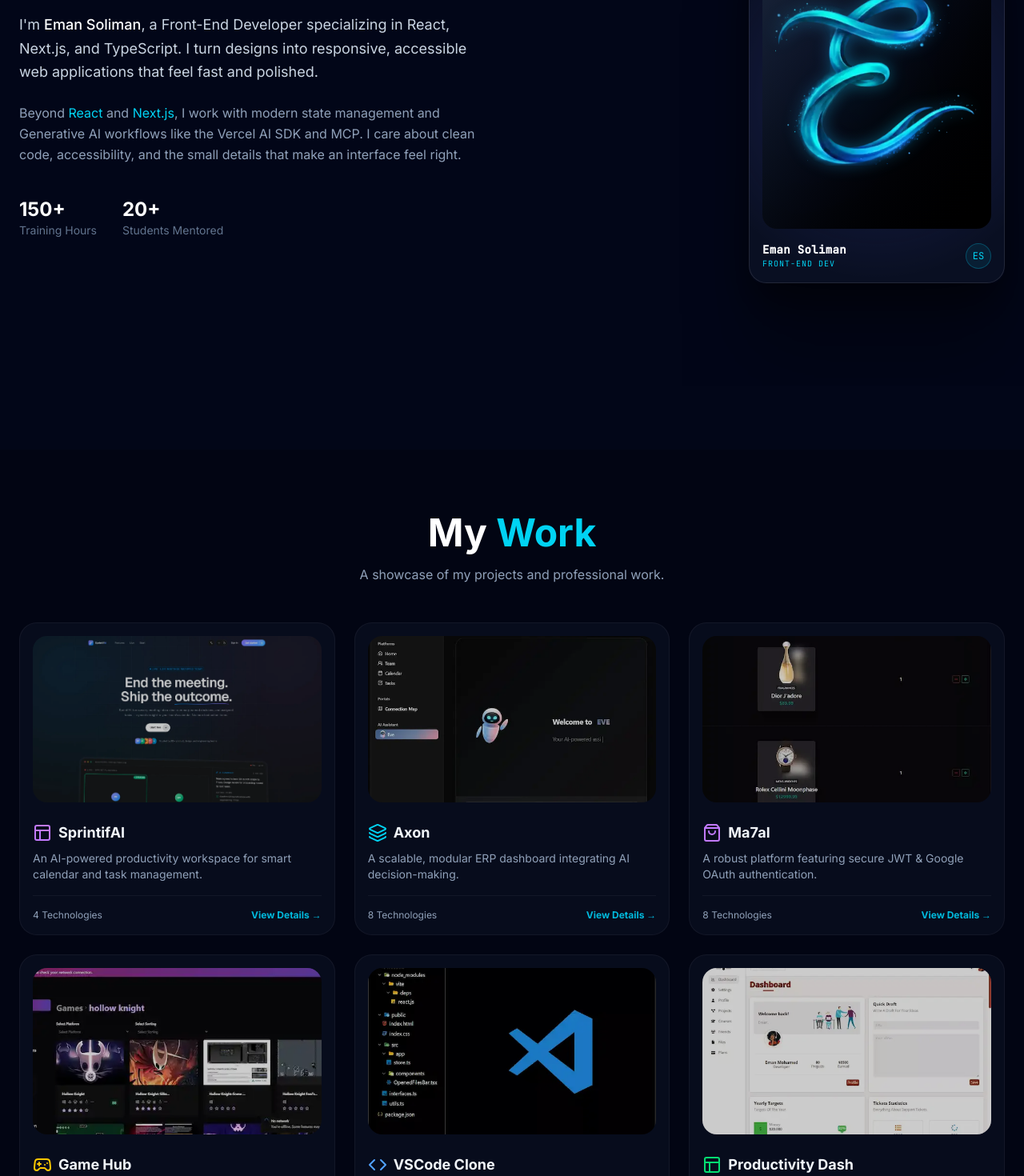
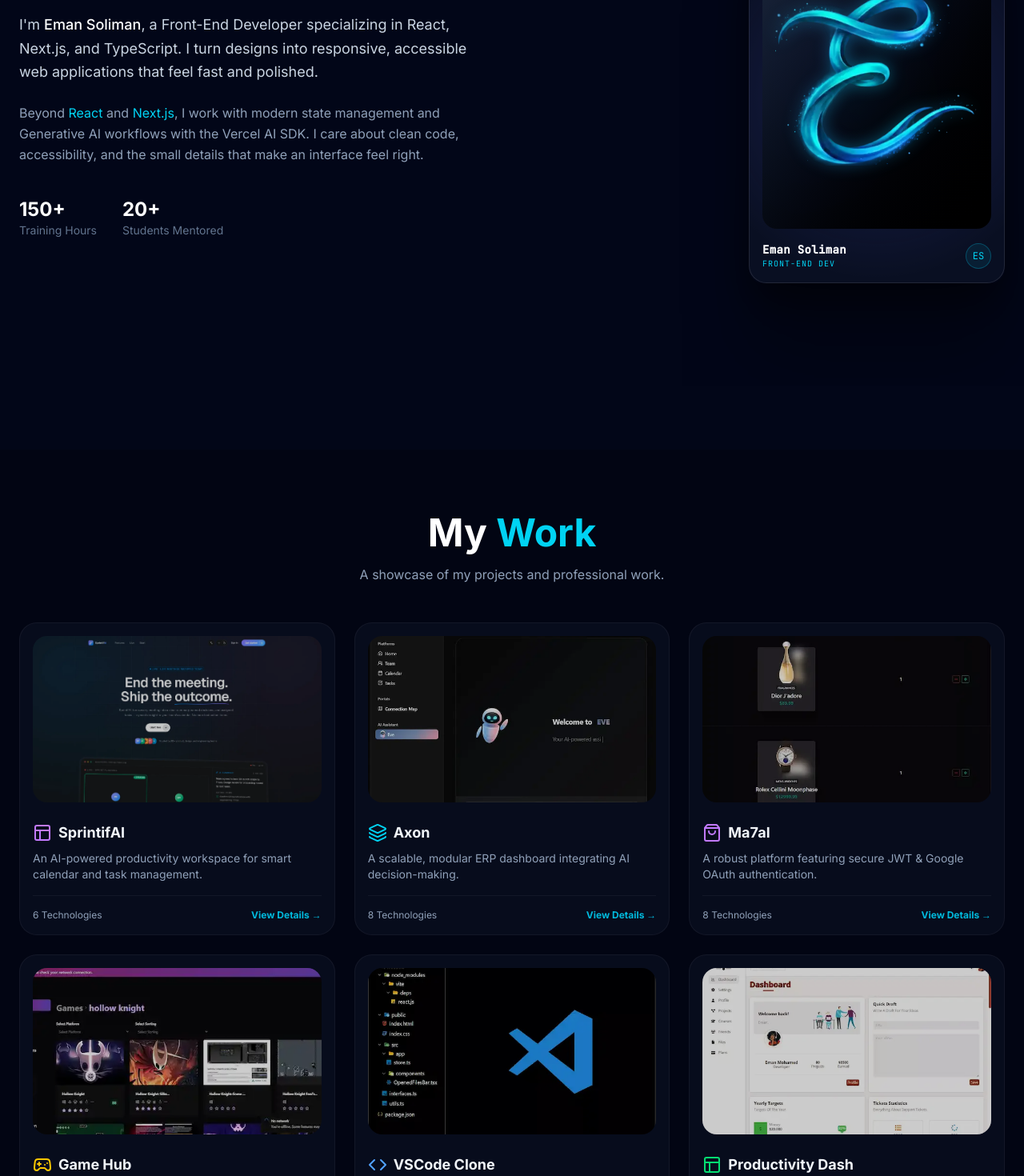
Before and after one commit to emanmohamedsr/portfolio, a React (Vite) app: page / in a window 1280 px wide. Shown: the part 1040-2510 px from the top of the page at 80% size. Built offline with nearby package versions, Linux system fonts and the light colour scheme; a web font is replaced by a local one.

Commit message:
feat: update project descriptions and skills, remove MCP reference

```diff
--- a/src/protfolio/data/projects.tsx
+++ b/src/protfolio/data/projects.tsx
@@ -8,14 +8,21 @@
 		description:
 			"An AI-powered productivity workspace for smart calendar and task management.",
 		longDescription:
-			"Engineered a standardized data synchronization layer using Model Context Protocol (MCP) to optimize bi-directional Google Calendar integration. Developed a dynamic Calendar module capable of rendering 50+ concurrent task events seamlessly through optimized memoization. Implemented a robust client-side Notification system utilizing Zustand, offloading scheduling logic to ensure highly reliable user reminder delivery. Designed a modular dashboard architecture that maximized UI space efficiency, enabling seamless interaction between AI-generated insights and task management.",
+			"Built a fully dynamic and interactive Calendar UI module from scratch (FullCalendar), rendering calendar events and user reminders in a unified, responsive dashboard view. Consumed backend REST APIs to fetch, create, and display calendar events and reminders, managing complex client-side state, async data fetching, and loading/error states with TanStack Query (React Query) and Zustand. Collaborated in a cross-functional team as the dedicated Front-End Developer on the calendar dashboard, keeping the UI responsive and accessible as AI-generated tasks and insights streamed in.",
 		src: images.sprintifai,
 		width: 1906,
 		height: 939,
 		icon: <Layout className='text-purple-400' size={24} />,
 		repoUrl: "https://github.com/XCloud69",
 		demoUrl: "https://x-cloud-frontend-2wj3.vercel.app/",
-		stack: ["React 19", "TypeScript", "MCP", "Zustand"],
+		stack: [
+			"React 19",
+			"TypeScript",
+			"Zustand",
+			"TanStack Query",
+			"REST APIs",
+			"FullCalendar",
+		],
 	},
 	{
 		title: "Axon",
--- a/src/protfolio/data/skills.tsx
+++ b/src/protfolio/data/skills.tsx
@@ -32,7 +32,6 @@
 		icon: <Terminal className='w-6 h-6 text-green-400' />,
 		skills: [
 			"Vercel AI SDK",
-			"MCP",
 			"dnd-kit",
 			"Leaflet",
 			"React Hook Form",
--- a/src/protfolio/sections/About.tsx
+++ b/src/protfolio/sections/About.tsx
@@ -46,11 +46,11 @@
 						</p>
 
 						<p className='text-slate-400 text-base leading-relaxed'>
-							Beyond <span className='text-cyan-400'>React</span> and{" "}
-							<span className='text-cyan-400'>Next.js</span>, I work with
-							modern state management and Generative AI workflows like the
-							Vercel AI SDK and MCP. I care about clean code, accessibility,
-							and the small details that make an interface feel right.
+						Beyond <span className='text-cyan-400'>React</span> and{" "}
+						<span className='text-cyan-400'>Next.js</span>, I work with
+						modern state management and Generative AI workflows with the
+						Vercel AI SDK. I care about clean code, accessibility,
+						and the small details that make an interface feel right.
 						</p>
 
 						<div className='flex justify-center md:justify-start gap-8 pt-4'>
```
Also changed, not shown: 1 other file (tests, documents, lock files or other folders).
